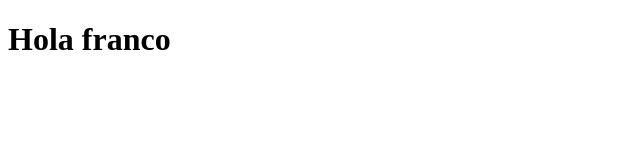
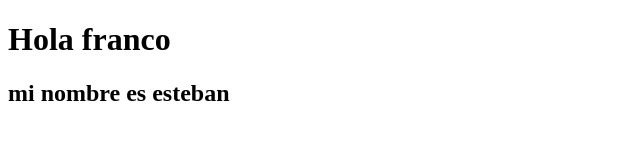
Before and after one commit to EstebanBailon/RepoPrueba, a plain HTML site: page index.html in a window 1280 px wide. Shown: the whole page, without its empty margins (0-640 px from the left). Drawn offline with Linux system fonts and the light colour scheme.

Commit message:
nuevo commit

```diff
--- a/index.html
+++ b/index.html
@@ -7,5 +7,6 @@
 </head>
 <body>
     <h1>Hola franco</h1>
+    <h2>mi nombre es esteban</h2>
 </body>
 </html>
```
